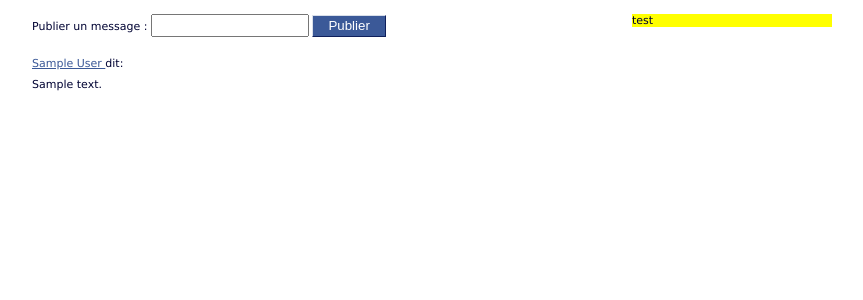
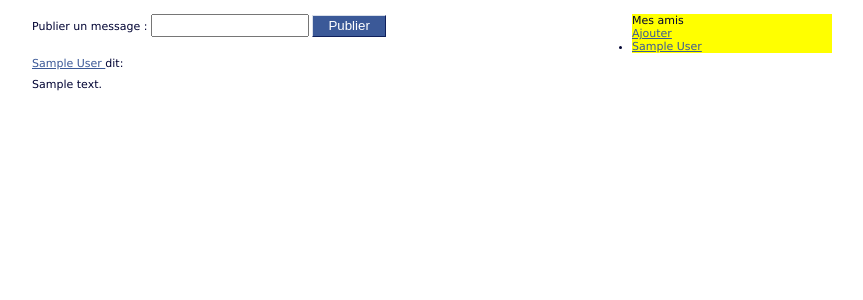
Before and after one commit to Serge-Aboula/TP_DevWeb, a Django app: template Trombinoscoop/templates/welcome.html in a window 1280 px wide. Shown: the part 126-426 px from the top of the page, without its empty margins (208-1071 px from the left). Run offline with Django 4.2, Linux system fonts and the light colour scheme; the template is opened without the code that fills it: most values are stand-ins (such as "Sample title", 1, 10 or a date in 2020); some libraries are stand-ins or nearby versions.

Commit message:
Ecriture du code HTML permettant de présenter la liste des amis sur le flanc droit du corps de la page, dans section#friendList du template welcome.html

```diff
--- a/Trombinoscoop/templates/welcome.html
+++ b/Trombinoscoop/templates/welcome.html
@@ -46,7 +46,13 @@
     </ul>
 </section>
 <section id="friendList">
-    test
+    <p class="title">Mes amis</p>
+    <p><a href="???" class="buttonLink">Ajouter</a></p>
+    <ul>
+    {% for friend in logged_user.friends.all %}
+        <li><a href="???">{{ friend.first_name }} {{ friend.last_name }}</a></li>
+    {% endfor %}
+    </ul>
 </section>
 {% endblock %}
 
```
